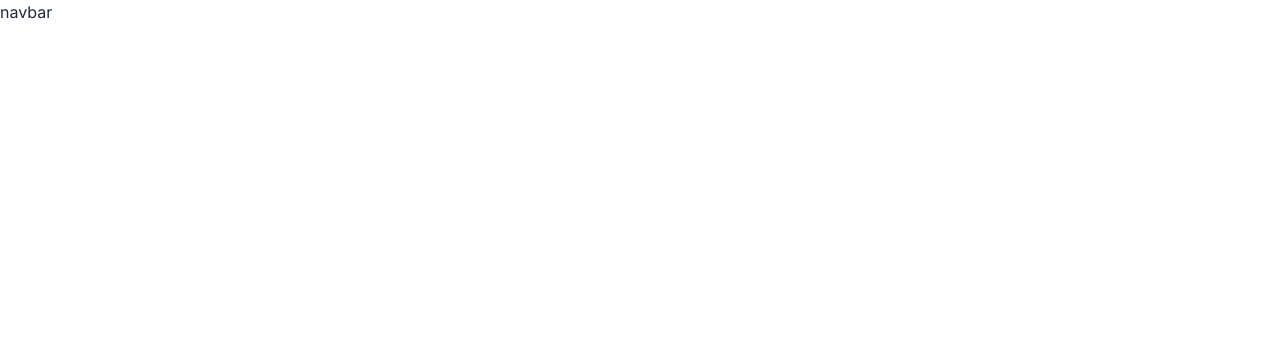
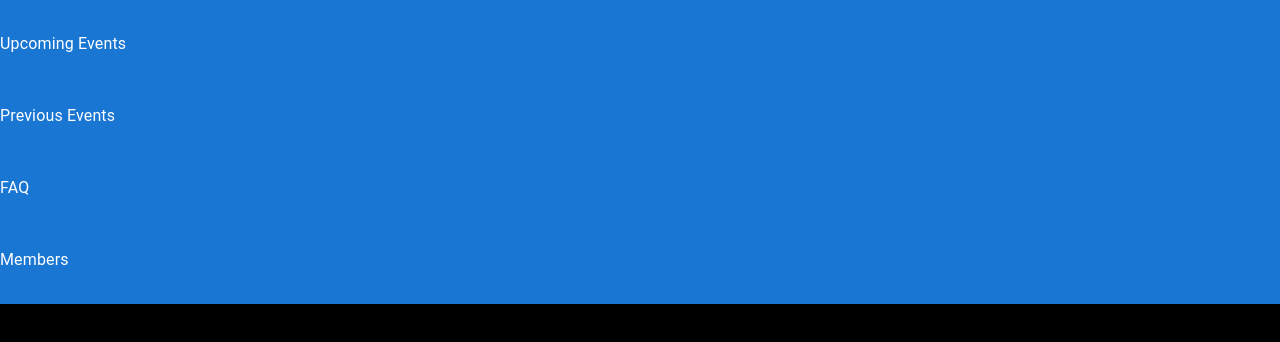
Before and after one commit to aus-soc/aus-soc.github.io, a Next.js app: page / in a window 1280 px wide. Shown: the top 342 px of the page. Built offline with nearby package versions, Linux system fonts and the light colour scheme.

Commit message:
updated Nav

```diff
--- a/app/globals.css
+++ b/app/globals.css
@@ -1,3 +1,7 @@
 @tailwind base;
 @tailwind components;
 @tailwind utilities;
+
+body {
+    background-color: black;
+}
--- a/app/main/page.js
+++ b/app/main/page.js
@@ -1,9 +1,17 @@
 import React from 'react'
 import Navbar from '@/components/navbar'
+import { Box, AppBar } from '@mui/material'
 
 function main() {
   return (
-    <Navbar />
+    <Box width="100vw" height="100vh"
+    display="flex"
+    flexDirection={"column"}
+    justifyContent="space-between"
+    alignItems="start"
+    gap={2} className="bg-black">
+      <Navbar />
+    </Box>
   )
 }
 
--- a/components/navbar.js
+++ b/components/navbar.js
@@ -1,9 +1,20 @@
+'use client'
 import React from 'react'
+import { useState, useEffect } from 'react'
+import { Box, AppBar, Button, Toolbar, Tooltip, IconButton, Typography, MenuIcon, Container, Avatar, MenuItem } from '@mui/material'
+import AdbIcon from '@mui/icons-material/adb'
+import Menu from '@mui/icons-material/Menu'
+import App from 'next/app'
 
 function navbar() {
-  return (
-    <div>navbar</div>
-  )
+    return (
+        <AppBar position="static"   className='bg-transparent flex justify-center flex-row gap-12 place-content-evenly py-8'>
+            <a href='#'><Typography className='font-bold'>Upcoming Events</Typography></a>
+            <a href='#'><Typography className='font-bold'>Previous Events</Typography></a>
+            <a href='#'><Typography className='font-bold'>FAQ</Typography></a>
+            <a href='#'><Typography className='font-bold'>Members</Typography></a>
+        </AppBar>
+    );
 }
 
 export default navbar
--- a/package.json
+++ b/package.json
@@ -11,6 +11,7 @@
   "dependencies": {
     "@emotion/react": "^11.13.0",
     "@emotion/styled": "^11.13.0",
+    "@mui/icons-material": "^5.16.6",
     "@mui/material": "^5.16.6",
     "d3": "^7.9.0",
     "firebase": "^10.12.5",
```
Also changed, not shown: 1 other file (tests, documents, lock files or other folders).
